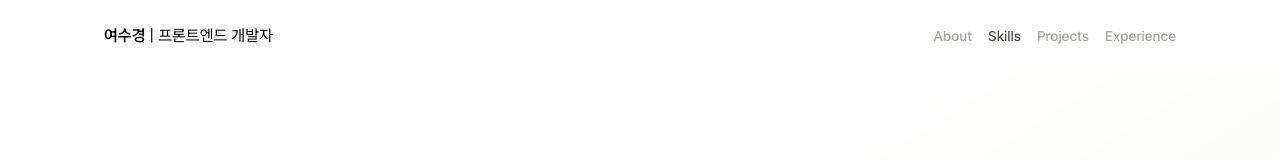
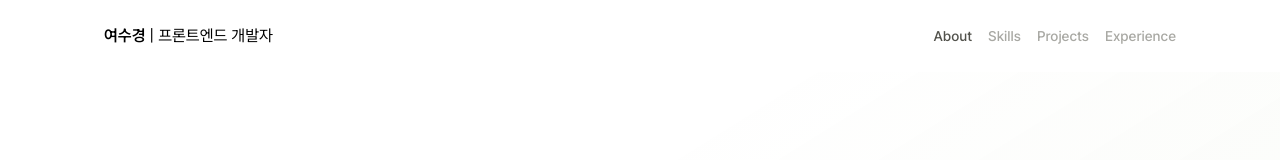
Before and after one commit to luneyeo/fe-portfolio, a Next.js app: page / in a window 1280 px wide. Shown: the top 160 px of the page. Built offline with nearby package versions, Linux system fonts and the light colour scheme.

Commit message:
♻️ Refactor: about 라벨에 cover-letter 아이디로 수정

```diff
--- a/components/ui/Header.tsx
+++ b/components/ui/Header.tsx
@@ -4,7 +4,7 @@ import { useEffect, useState } from 'react';
 import { IcMenu, IcX } from './icons';
 
 const navItems = [
-  { id: 'about', label: 'About' },
+  { id: 'cover-letter', label: 'About' },
   { id: 'skills', label: 'Skills' },
   { id: 'projects', label: 'Projects' },
   { id: 'experience', label: 'Experience' },
```
